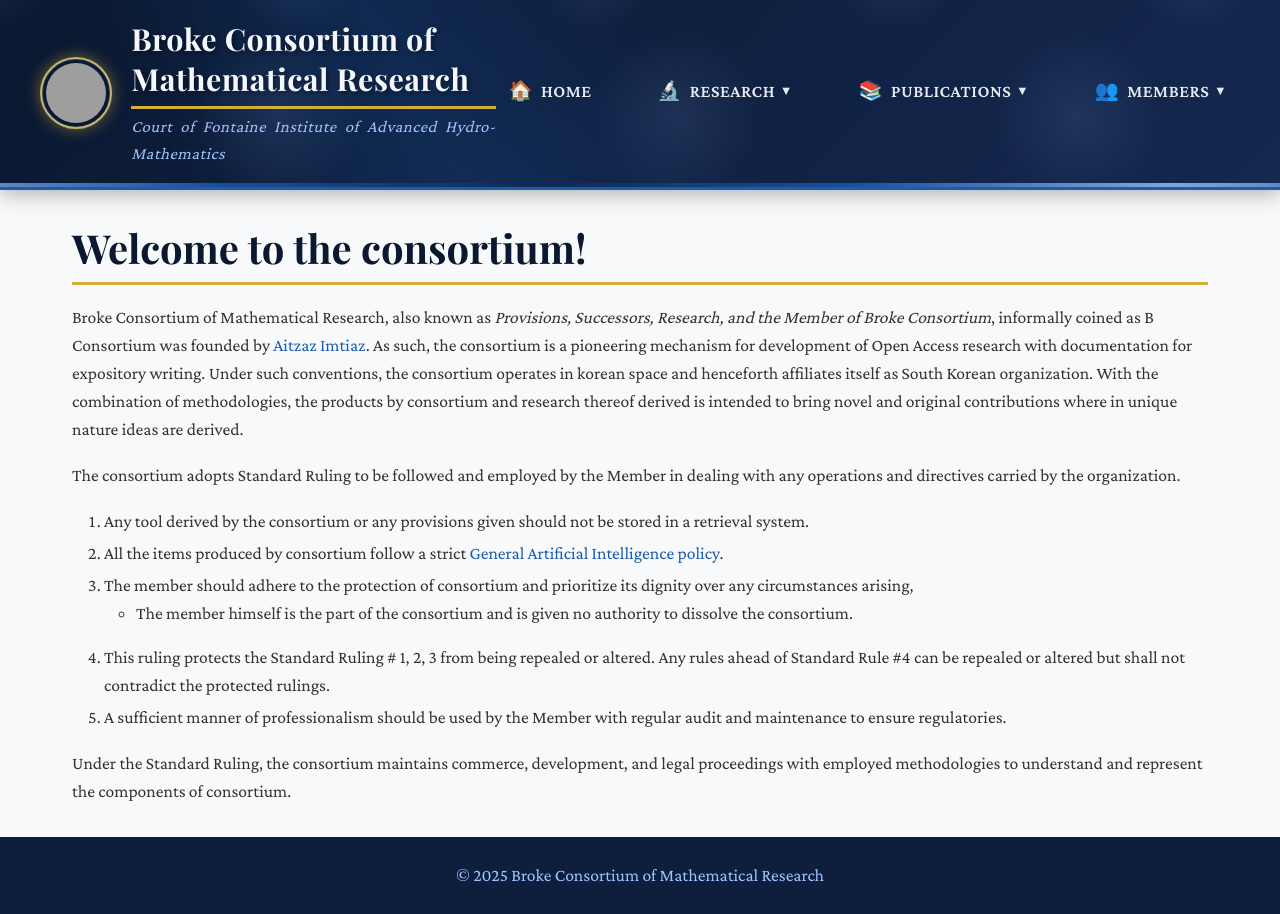
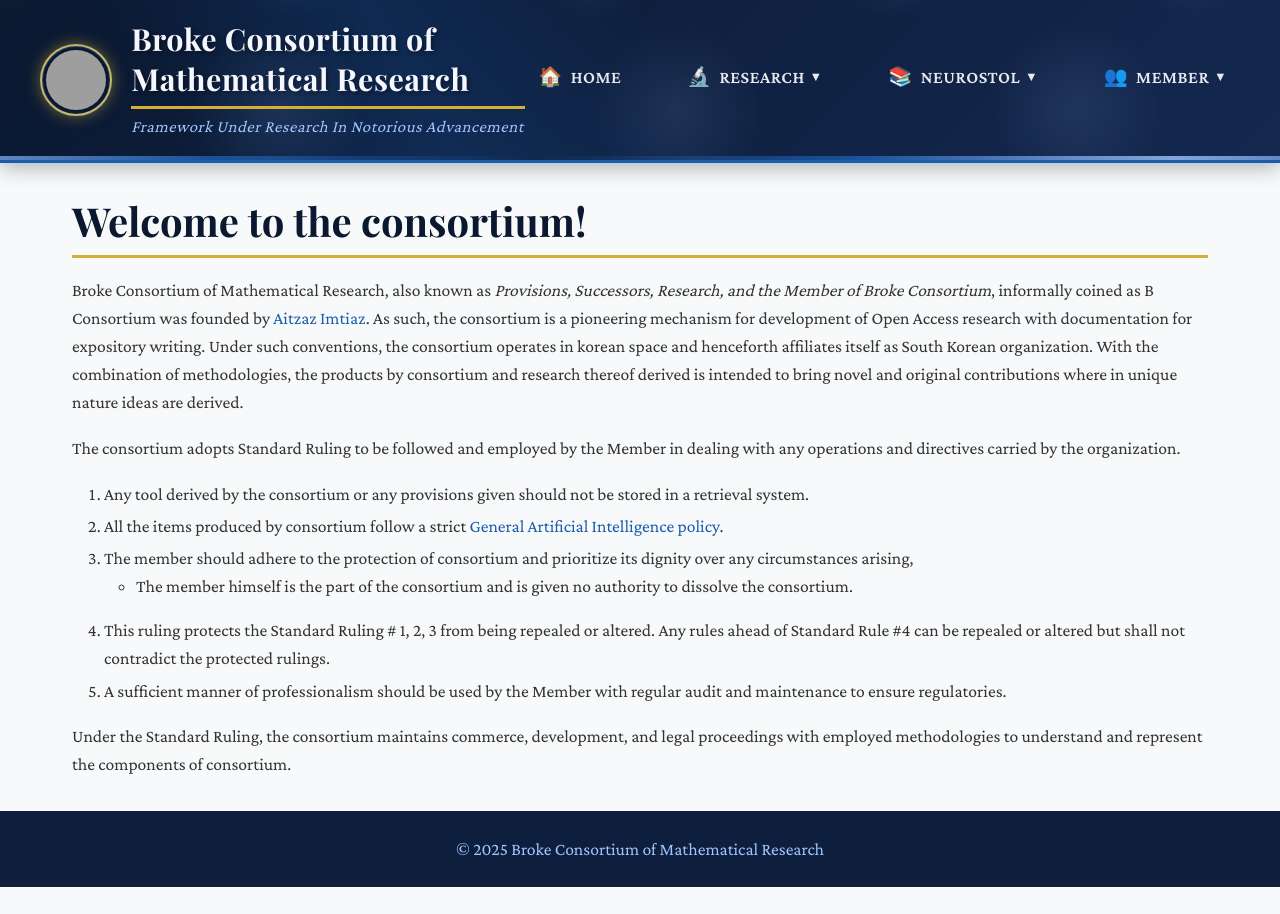
Before and after one commit to BrokeConsortium/en.brokeconsortium.re.kr, a Jekyll site: the page built from README.md, in a window 1280 px wide. Built offline with Jekyll 4.4.1, drawn with Linux system fonts in a browser that asks for light colours; our own code applies the rules of GitHub Pages for plain Markdown files; some of the changed lines change nothing that is shown; grey boxes are pictures that could not be loaded.

Commit message:
Update header.html

```diff
--- a/_includes/header.html
+++ b/_includes/header.html
@@ -4,7 +4,7 @@
   <div class="water-background"></div>
 
   <div class="header-content">
-    <!-- Logo + Title with Fontaine elegance -->
+    <!-- Logo + Title with Fontaine -->
     <div class="logo-title">
       <div class="logo-frame">
         <img src="{{ site.logo | default: 'https://avatars.githubusercontent.com/u/228621047?s=48&v=4' }}" alt="Broke Consortium Logo" class="site-logo">
@@ -12,7 +12,7 @@
       </div>
       <div class="site-info">
         <h1 class="site-title"><a href="{{ "/" | relative_url }}">Broke Consortium of Mathematical Research</a></h1>
-        <p class="site-description">Court of Fontaine Institute of Advanced Hydro-Mathematics</p>
+        <p class="site-description">Framework Under Research In Notorious Advancement</p>
       </div>
     </div>
 
@@ -29,34 +29,34 @@
               <h3>Research Divisions</h3>
               <div class="panel-content">
                 <div class="panel-section">
-                  <h4>💧 Hydro-Mathematics</h4>
+                  <h4>💧 Mathematics</h4>
                   <ul class="panel-links">
-                    <li><a href="{{ "/research/fluid-dynamics/" | relative_url }}">Fluid Dynamics</a></li>
-                    <li><a href="{{ "/research/wave-theory/" | relative_url }}">Wave Theory</a></li>
-                    <li><a href="{{ "/research/aquatic-algorithms/" | relative_url }}">Aquatic Algorithms</a></li>
+                    <li><a href="{{ "/research/tooling/" | relative_url }}">Tooling</a></li>
+                    <li><a href="{{ "/research/category-theory/" | relative_url }}">Category Theory</a></li>
+                    <li><a href="{{ "/research/formal-methods/" | relative_url }}">Formal Methods</a></li>
                   </ul>
                 </div>
                 <div class="panel-section">
-                  <h4>⚡ Energy Studies</h4>
+                  <h4>⚡ Computation</h4>
                   <ul class="panel-links">
-                    <li><a href="{{ "/research/hydro-power/" | relative_url }}">Hydro Power</a></li>
-                    <li><a href="{{ "/research/tidal-energy/" | relative_url }}">Tidal Energy</a></li>
-                    <li><a href="{{ "/research/current-optimization/" | relative_url }}">Current Optimization</a></li>
+                    <li><a href="{{ "/research/theory/" | relative_url }}">Theory</a></li>
+                    <li><a href="{{ "/research/tooling/" | relative_url }}">Tooling</a></li>
+                    <li><a href="{{ "/research/ethical-hacking/" | relative_url }}">Ethical Hacking</a></li>
                   </ul>
                 </div>
                 <div class="panel-section">
-                  <h4>📜 Fontaine's Laws</h4>
+                  <h4>📜 Contract Law</h4>
                   <ul class="panel-links">
-                    <li><a href="{{ "/research/aquatic-principles/" | relative_url }}">Aquatic Principles</a></li>
-                    <li><a href="{{ "/research/mathematical-proofs/" | relative_url }}">Mathematical Proofs</a></li>
-                    <li><a href="{{ "/research/historical-context/" | relative_url }}">Historical Context</a></li>
+                    <li><a href="{{ "/research/tooling/" | relative_url }}">Tooling</a></li>
+                    <li><a href="{{ "/research/theory/" | relative_url }}">Contract Theory</a></li>
+                    <li><a href="{{ "/research/case-studies/" | relative_url }}">Case Studies</a></li>
                   </ul>
                 </div>
                 <div class="panel-section">
-                  <h4>💰 Research Grants</h4>
+                  <h4>💰 Miscelleanous</h4>
                   <ul class="panel-links">
-                    <li><a href="{{ "/research/funding-opportunities/" | relative_url }}">Funding Opportunities</a></li>
-                    <li><a href="{{ "/research/application-process/" | relative_url }}">Application Process</a></li>
+                    <li><a href="{{ "/research/development/" | relative_url }}">Development History</a></li>
+                    <li><a href="{{ "/research/mission-statement/" | relative_url }}">Mission Statement</a></li>
                     <li><a href="{{ "/research/current-projects/" | relative_url }}">Current Projects</a></li>
                   </ul>
                 </div>
@@ -65,33 +65,25 @@
           </div>
         </li>
         <li class="nav-item">
-          <a href="{{ "/publications/" | relative_url }}"><span class="nav-icon">📚</span>Publications <span class="dropdown-arrow">▼</span></a>
+          <a href="{{ "/neurostol/" | relative_url }}"><span class="nav-icon">📚</span>NeuroStol <span class="dropdown-arrow">▼</span></a>
           <div class="dropdown-panel">
             <div class="panel-container">
               <h3>Publications & Archives</h3>
               <div class="panel-content">
                 <div class="panel-section">
-                  <h4>📓 Academic Journals</h4>
+                  <h4>📓 Academic Collection</h4>
                   <ul class="panel-links">
-                    <li><a href="{{ "/publications/hydro-mathematics-journal/" | relative_url }}">Journal of Hydro-Mathematics</a></li>
-                    <li><a href="{{ "/publications/fontaine-review/" | relative_url }}">Fontaine Review</a></li>
-                    <li><a href="{{ "/publications/advanced-mathematics/" | relative_url }}">Advanced Mathematics</a></li>
+                    <li><a href="{{ "/neurostol/mathematics-journal/" | relative_url }}">IJMC</a></li>
+                    <li><a href="{{ "/neurostol/fontaine-review/" | relative_url }}">Fontaine Review</a></li>
+                    <li><a href="{{ "/neurostol/computational-journal/" | relative_url }}">IJCR</a></li>
                   </ul>
                 </div>
                 <div class="panel-section">
-                  <h4>🎤 Conference Proceedings</h4>
+                  <h4>🎤 Academic Publication</h4>
                   <ul class="panel-links">
-                    <li><a href="{{ "/publications/annual-symposium/" | relative_url }}">Annual Symposium</a></li>
-                    <li><a href="{{ "/publications/international-conference/" | relative_url }}">International Conference</a></li>
-                    <li><a href="{{ "/publications/student-presentations/" | relative_url }}">Student Presentations</a></li>
-                  </ul>
-                </div>
-                <div class="panel-section">
-                  <h4>📅 Annual Review</h4>
-                  <ul class="panel-links">
-                    <li><a href="{{ "/publications/research-highlights/" | relative_url }}">Research Highlights</a></li>
-                    <li><a href="{{ "/publications/archives/" | relative_url }}">Archives</a></li>
-                    <li><a href="{{ "/publications/notable-papers/" | relative_url }}">Notable Papers</a></li>
+                    <li><a href="{{ "/neurostol/catalogue/" | relative_url }}">Catalogue</a></li>
+                    <li><a href="{{ "/neurostol/selected/" | relative_url }}">Selected Publication</a></li>
+                    <li><a href="{{ "/neurostol/reviews/" | relative_url }}">Publication Reviews</a></li>
                   </ul>
                 </div>
               </div>
@@ -99,33 +91,33 @@
           </div>
         </li>
         <li class="nav-item">
-          <a href="{{ "/members/" | relative_url }}"><span class="nav-icon">👥</span>Members <span class="dropdown-arrow">▼</span></a>
+          <a href="{{ "/member/" | relative_url }}"><span class="nav-icon">👥</span>Member <span class="dropdown-arrow">▼</span></a>
           <div class="dropdown-panel">
             <div class="panel-container">
-              <h3>Members & Community</h3>
+              <h3>Member & Consortium</h3>
               <div class="panel-content">
                 <div class="panel-section">
-                  <h4>👨‍🏫 Faculty</h4>
+                  <h4>👨‍🏫 Statements</h4>
                   <ul class="panel-links">
-                    <li><a href="{{ "/members/professors/" | relative_url }}">Professors</a></li>
-                    <li><a href="{{ "/members/researchers/" | relative_url }}">Researchers</a></li>
-                    <li><a href="{{ "/members/visiting-scholars/" | relative_url }}">Visiting Scholars</a></li>
+                    <li><a href="{{ "/member/info/" | relative_url }}">Member</a></li>
+                    <li><a href="{{ "/member/research-statement/" | relative_url }}">Research Statement</a></li>
+                    <li><a href="{{ "/member/consortium-statement/" | relative_url }}">Consortium Statement</a></li>
                   </ul>
                 </div>
                 <div class="panel-section">
-                  <h4>🎓 Students</h4>
+                  <h4>🎓 Provision</h4>
                   <ul class="panel-links">
-                    <li><a href="{{ "/members/graduate-programs/" | relative_url }}">Graduate Programs</a></li>
-                    <li><a href="{{ "/members/doctoral-candidates/" | relative_url }}">Doctoral Candidates</a></li>
-                    <li><a href="{{ "/members/student-resources/" | relative_url }}">Student Resources</a></li>
+                    <li><a href="{{ "/member/provision/" | relative_url }}">Provision</a></li>
+                    <li><a href="{{ "/member/one-member/" | relative_url }}">One Member</a></li>
+                    <li><a href="{{ "/member/protection/" | relative_url }}">Protection</a></li>
                   </ul>
                 </div>
                 <div class="panel-section">
-                  <h4>🎉 Alumni</h4>
+                  <h4>🎉 Collection</h4>
                   <ul class="panel-links">
-                    <li><a href="{{ "/members/alumni-network/" | relative_url }}">Alumni Network</a></li>
-                    <li><a href="{{ "/members/distinguished-graduates/" | relative_url }}">Distinguished Graduates</a></li>
-                    <li><a href="{{ "/members/reunion-events/" | relative_url }}">Reunion Events</a></li>
+                    <li><a href="{{ "/member/network/" | relative_url }}">Network</a></li>
+                    <li><a href="{{ "/member/reform/" | relative_url }}">Reform</a></li>
+                    <li><a href="{{ "/members/events/" | relative_url }}">Logs</a></li>
                   </ul>
                 </div>
               </div>
```
